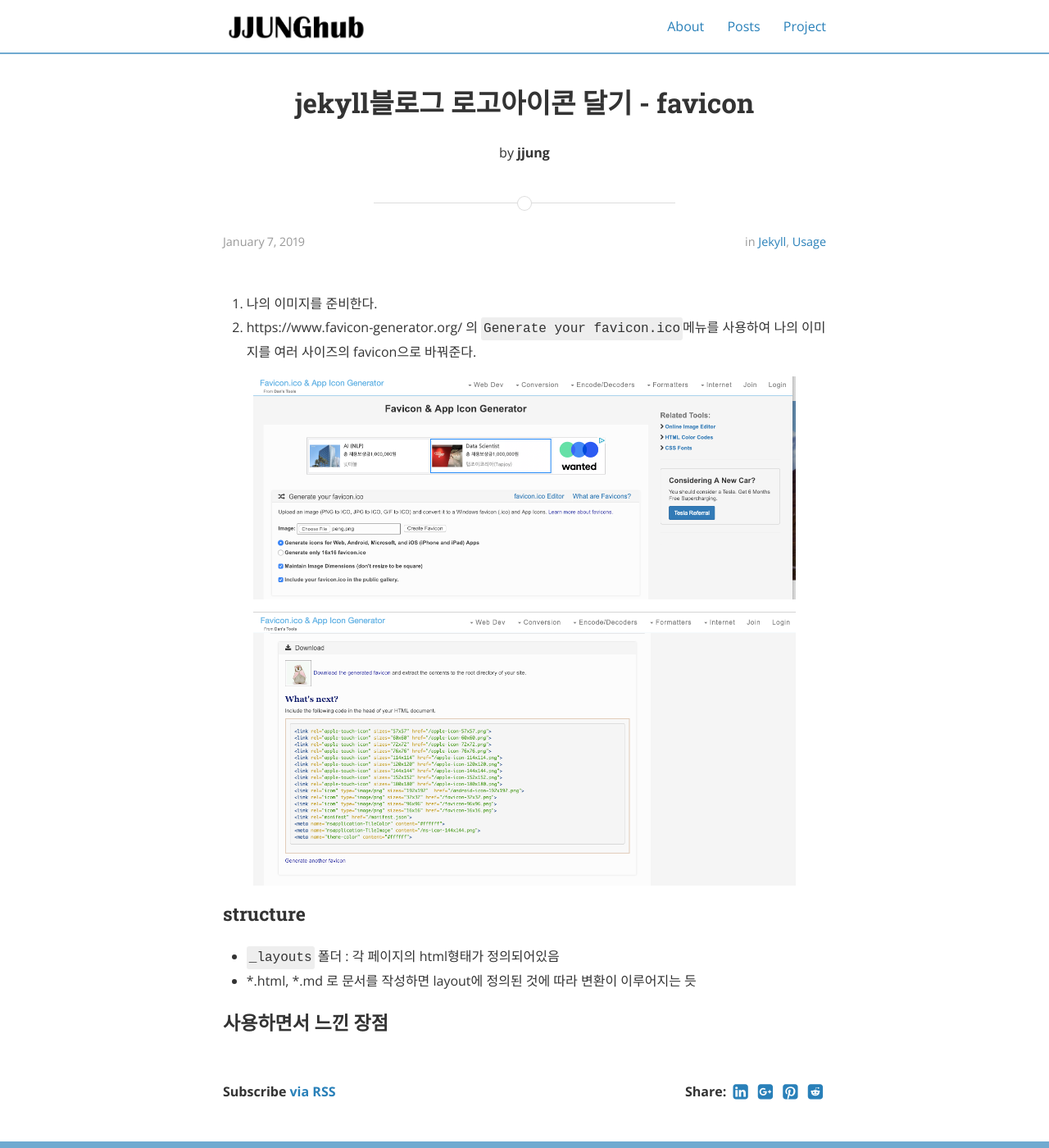
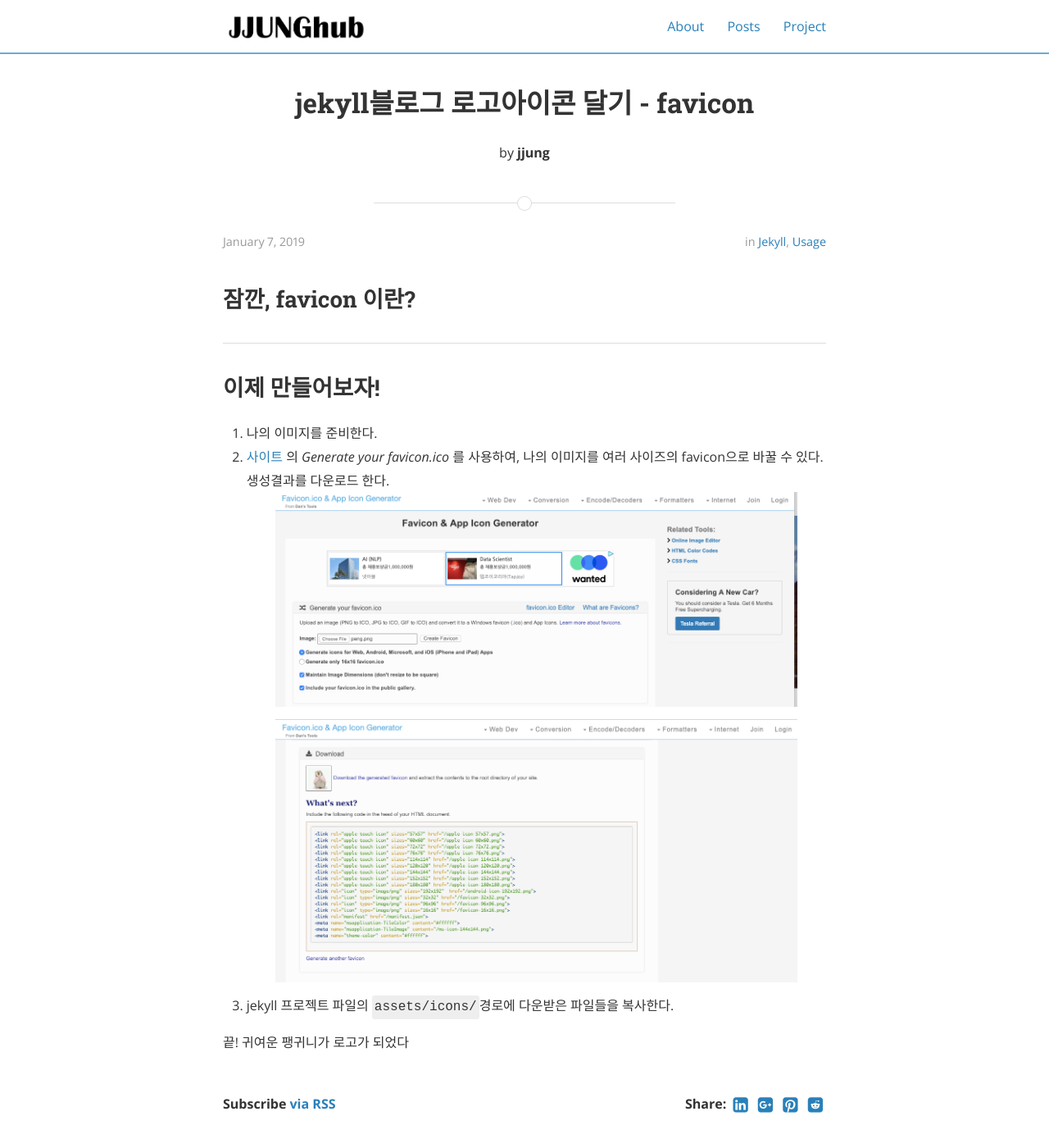
Before and after one commit to jjunghub/blog, a Jekyll site: the page built from _posts/2021-01-08-favicon.markdown, in a window 1280 px wide and 1400 px high. Shown: the whole window at 82% size. Built offline with Jekyll 4.4.1, drawn with Linux system fonts in a browser that asks for light colours; nearby versions of some CDN libraries.

Commit message:
add logo. add favicon post

```diff
--- a/_posts/2021-01-08-favicon.markdown
+++ b/_posts/2021-01-08-favicon.markdown
@@ -6,19 +6,20 @@ author: jjung
 categories: [jekyll, usage]
 ---
 
+## 잠깐, favicon 이란?
+
+---
+## 이제 만들어보자!
 1. 나의 이미지를 준비한다.
-2. https://www.favicon-generator.org/ 의 `Generate your favicon.ico`메뉴를 사용하여 나의 이미지를 여러 사이즈의 favicon으로 바꿔준다.
+2. [사이트](https://www.favicon-generator.org/) 의 *Generate your favicon.ico* 를 사용하여, 나의 이미지를 여러 사이즈의 favicon으로 바꿀 수 있다. 생성결과를 다운로드 한다.
+    <a href="//jjunghub.github.io/blog/assets/favicon.png" data-lightbox="favicon generate" data-title="Generate favicon from my image">
+      <img src="//jjunghub.github.io/blog/assets/favicon.png" title="Generate favicon from my image">
+    </a>
 
-<a href="//jjunghub.github.io/blog/assets/favicon.png" data-lightbox="favicon generate" data-title="Generate favicon from my image">
-  <img src="//jjunghub.github.io/blog/assets/favicon.png" title="Generate favicon from my image">
-</a>
+    <a href="//jjunghub.github.io/blog/assets/favicon2.png" data-lightbox="favicon generate" data-title="Generate favicon from my image">
+      <img src="//jjunghub.github.io/blog/assets/favicon2.png" title="Generate favicon from my image">
+    </a>
 
-<a href="//jjunghub.github.io/blog/assets/favicon2.png" data-lightbox="favicon generate" data-title="Generate favicon from my image">
-  <img src="//jjunghub.github.io/blog/assets/favicon2.png" title="Generate favicon from my image">
-</a>
+3. jekyll 프로젝트 파일의 `assets/icons/`경로에 다운받은 파일들을 복사한다.
 
-### structure
-- `_layouts` 폴더 : 각 페이지의 html형태가 정의되어있음
-- *.html, *.md 로 문서를 작성하면 layout에 정의된 것에 따라 변환이 이루어지는 듯
-
-### 사용하면서 느낀 장점
+끝! 귀여운 팽귀니가 로고가 되었다
```
